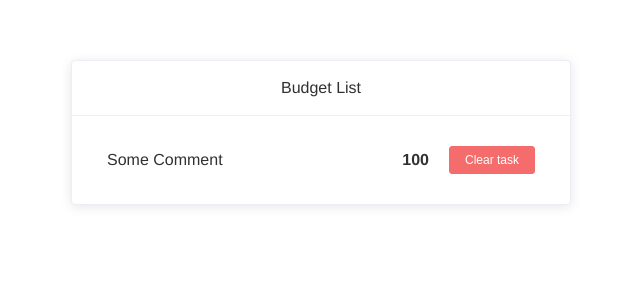
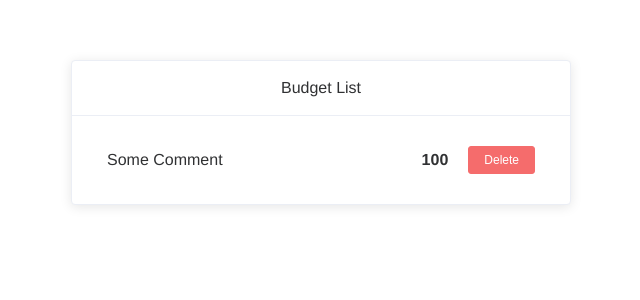
Before and after one commit to saslavik/budgetApp, a Vue app: page / in a window 1280 px wide. Shown: the top 300 px of the page, without its empty margins (319-959 px from the left). Built offline with nearby package versions, Linux system fonts and the light colour scheme.

Commit message:
return name of button

```diff
--- a/src/components/budgetList.vue
+++ b/src/components/budgetList.vue
@@ -5,7 +5,7 @@
         <div class="list-item" v-for='(item, prop) in list' :key='prop'>
           <span class="budget-comment">{{ item.comment }}</span>
           <span class="budget-value">{{ item.value }}</span>
-          <elButton type="danger" size='mini'>Clear task</elButton>
+          <elButton type="danger" size='mini'>Delete</elButton>
         </div>
       </template>
       <ElAlert v-else type="info" :title="emptyTitle" :closable='false'/>
```
